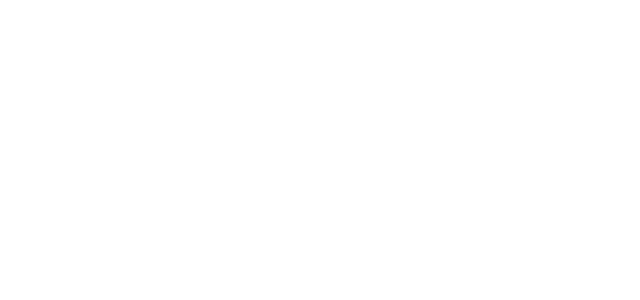
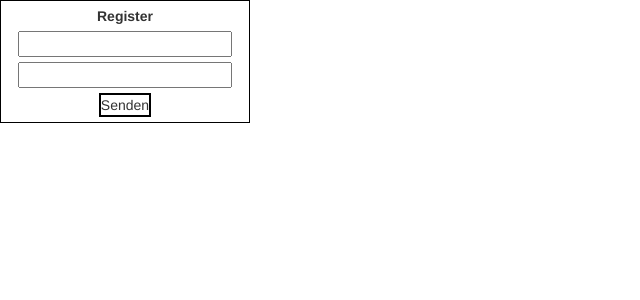
Before and after one commit to mrtx87/ChatAppFrontend, an Angular app: page / in a window 1280 px wide. Shown: the top 300 px of the page, without its empty margins (0-640 px from the left). Built offline with nearby package versions, Linux system fonts and the light colour scheme.

Commit message:
regsiter form

```diff
--- a/src/app/chat.panel/chat.panel.component.css
+++ b/src/app/chat.panel/chat.panel.component.css
@@ -0,0 +1,23 @@
+.register-form {
+    display: flex;
+    flex-direction: column;
+    width: 250px;
+
+    align-items: center;
+    border: solid 1px black;
+    padding: 5px;
+}
+
+.register-row {
+    width: 90%;
+
+}
+
+.register-row input {
+    width: 100%;
+    margin-bottom: 5px;
+}
+
+.send-btn {
+    border: solid 2px black;
+}
--- a/src/app/chat.panel/chat.panel.component.html
+++ b/src/app/chat.panel/chat.panel.component.html
@@ -1,5 +1,18 @@
 
 <!-- REGISTER FORM -->
 
+<div class="register-form">
+    <label>Register</label>
+    <div class="register-row">
+        <input type="text" [(ngModel)]="registerUsername">
+    </div>
+    <div class="register-row">
+        <input type="password" [(ngModel)]="registerPassword">
+    </div>
+    <div class="send-btn"  (click)="requestRegistration()">
+        Senden
+    </div>
+</div>
+
 
 <!-- REGISTER FORM -->
--- a/src/app/chat.panel/chat.panel.component.ts
+++ b/src/app/chat.panel/chat.panel.component.ts
@@ -1,4 +1,5 @@
 import { Component, OnInit } from '@angular/core';
+import { ChatService } from '../chat.service';
 
 @Component({
   selector: 'app-chat-panel',
@@ -7,9 +8,29 @@ import { Component, OnInit } from '@angular/core';
 })
 export class ChatPanelComponent implements OnInit {
 
-  constructor() { }
+  get registerUsername() : string {
+    return this.chatService.registerUsername;
+  }
+  set registerUsername(val : string){
+    this.chatService.registerUsername = val;
+  }
+
+
+  get registerPassword() : string {
+    return this.chatService.registerPassword;
+  }
+  set registerPassword(val : string){
+    this.chatService.registerPassword = val;
+  }
+
+
+  constructor(private chatService : ChatService) { }
 
   ngOnInit() {
   }
 
+  requestRegistration(){
+    this.chatService.sendRequestRegistration();
+  }
+
 }
--- a/src/app/chat.service.ts
+++ b/src/app/chat.service.ts
@@ -1,9 +1,39 @@
 import { Injectable } from '@angular/core';
+import { HttpClient, HttpHeaders } from '@angular/common/http';
+import { Constants } from './constants';
 
 @Injectable({
   providedIn: 'root'
 })
 export class ChatService {
 
-  constructor() { }
+  private registerUsername_ : string;
+  private registerPassword_ : string;
+
+  get registerUsername() : string {
+    return this.registerUsername_;
+  }
+  set registerUsername(val : string){
+    this.registerUsername_ = val;
+  }
+
+  get registerPassword() : string {
+    return this.registerPassword_;
+  }
+  set registerPassword(val : string){
+    this.registerPassword_ = val;
+  }
+
+  sendRequestRegistration(){
+    let that = this;
+    const headers = new HttpHeaders()
+        .set("Content-Type", "application/json");
+    this.http
+      .post(Constants.BASE_URL+"/register", {username: that.registerUsername, password: that.registerPassword}, { headers })
+      .subscribe(response => {
+        console.log(response)
+      });
+  }
+
+  constructor(private http : HttpClient) { }
 }
--- /dev/null
+++ b/src/app/constants.ts
@@ -0,0 +1,3 @@
+export class Constants{
+    public static BASE_URL : string = "http://localhost:8080/data"
+}
```
Also changed, not shown: src/app/app.module.ts (+8 -1 lines).
